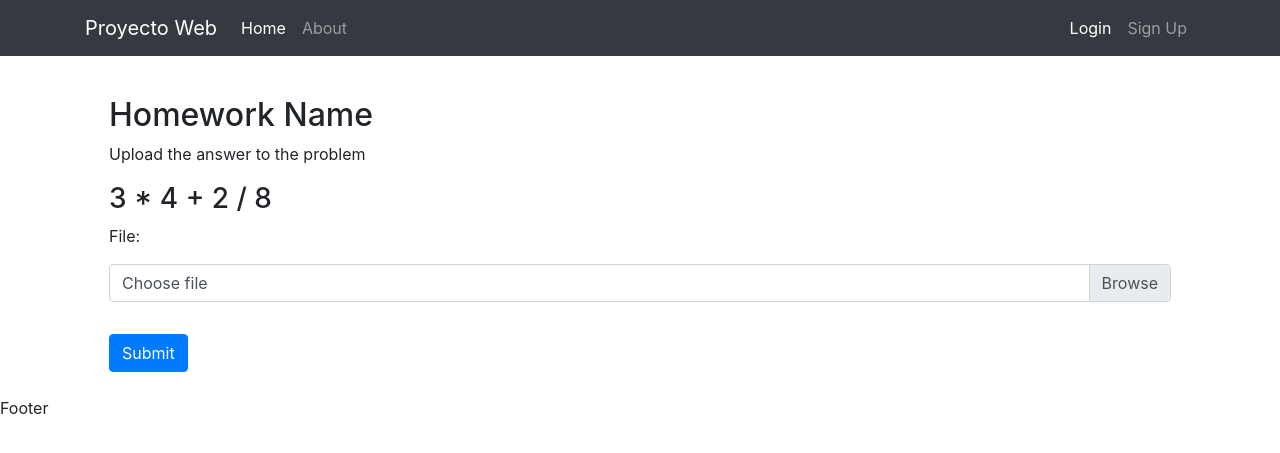
After one commit to Rositamtz98/WebFinalProject, a Node server app: template src/views/homework.hbs in a window 1280 px wide. The commit adds this page. Shown: the top 453 px of the page. Run offline with Node 20, Linux system fonts and the light colour scheme; the template is opened without the code that fills it: most values are stand-ins (such as "Sample title", 1, 10 or a date in 2020); some libraries are stand-ins or nearby versions.

Commit message:
quizzes front-end y homework front-end

```diff
--- /dev/null
+++ b/src/views/homework.hbs
@@ -0,0 +1,27 @@
+<div class="homework">
+    <card-body>
+        <div class="container mt-3">
+        <h2>Homework Name</h2>
+        <p>Upload the answer to the problem</p>
+        <h3>3 * 4 + 2 / 8</h3>
+        <form action="">
+          <p>File:</p>
+          <div class="custom-file mb-3">
+            <input type="file" class="custom-file-input" id="customFile" name="filename">
+            <label class="custom-file-label" for="customFile">Choose file</label>
+          </div>
+
+          <div class="mt-3">
+            <button type="submit" class="btn btn-primary">Submit</button>
+          </div>
+        </form>
+      </div>
+
+      <script>
+      $(".custom-file-input").on("change", function() {
+        var fileName = $(this).val().split("\\").pop();
+        $(this).siblings(".custom-file-label").addClass("selected").html(fileName);
+      });
+      </script>
+    </card-body>
+</div>
--- a/src/views/quizzes.hbs
+++ b/src/views/quizzes.hbs
@@ -8,6 +8,7 @@
                 <th>#</th>
                 <th>Quiz Name</th>
                 <th>Date</th>
+                <th>Status</th>
                 <th>Actions</th>
               </tr>
             </thead>
@@ -16,7 +17,8 @@
               <tr>
                 <th scope="row">1</th>
                 <td>Multiplication</td>
-                <th>19/10/2020</th>
+                <td>19/10/2020</td>
+                <td>Pending</td>
                 <td><button type="button" class="btn btn-indigo btn-sm m-0">Start</button></td>
               </tr>
             </tbody>
```
